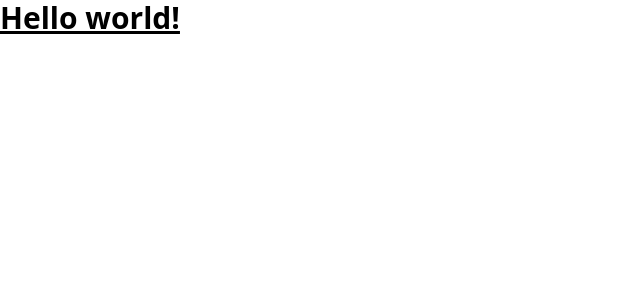
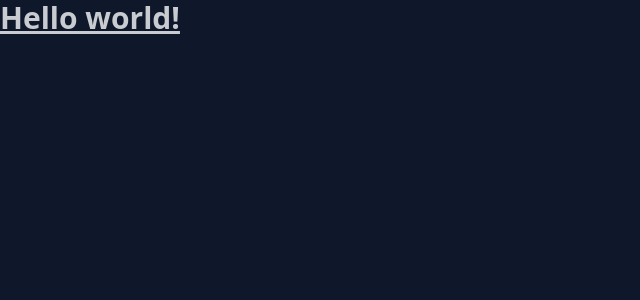
Before and after one commit to jitender1222/CRM-App, a React (Vite) app: page / in a window 1280 px wide. Shown: the top 300 px of the page, without its empty margins (0-640 px from the left). Built offline with nearby package versions, Linux system fonts and the light colour scheme.

Commit message:
integrated daisyui plugiun with the night theme

```diff
--- a/package.json
+++ b/package.json
@@ -18,6 +18,7 @@
     "@types/react-dom": "^18.3.0",
     "@vitejs/plugin-react": "^4.3.1",
     "autoprefixer": "^10.4.19",
+    "daisyui": "^4.12.10",
     "eslint": "^8.57.0",
     "eslint-plugin-react": "^7.34.3",
     "eslint-plugin-react-hooks": "^4.6.2",
--- a/tailwind.config.js
+++ b/tailwind.config.js
@@ -1,3 +1,5 @@
+import daisyui from "daisyui";
+
 export default {
   content: [
     "./index.html",
@@ -6,5 +8,10 @@ export default {
   theme: {
     extend: {},
   },
-  plugins: [],
+  plugins: [
+    require("daisyui"),
+  ],
+  daisyui : {
+    themes:["night"]
+  }
 }
```
Also changed, not shown: 1 other file (tests, documents, lock files or other folders).
